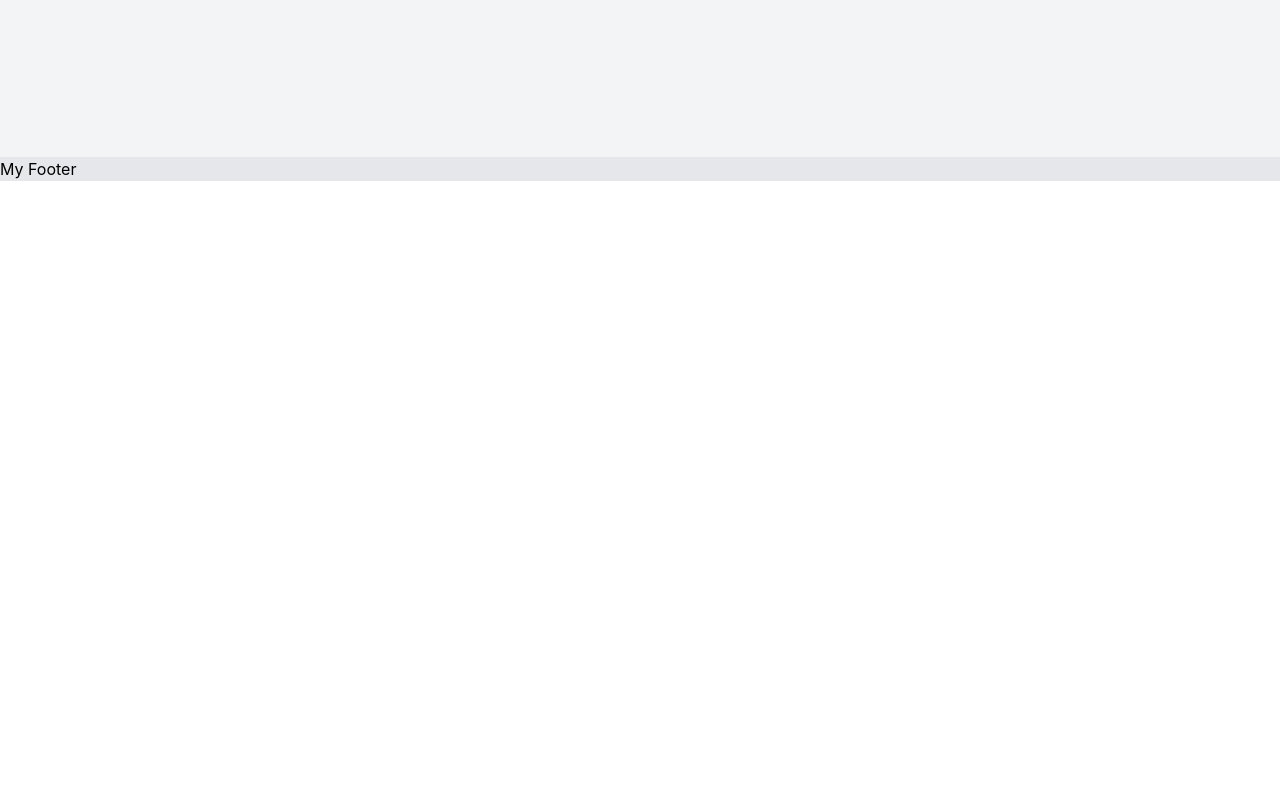
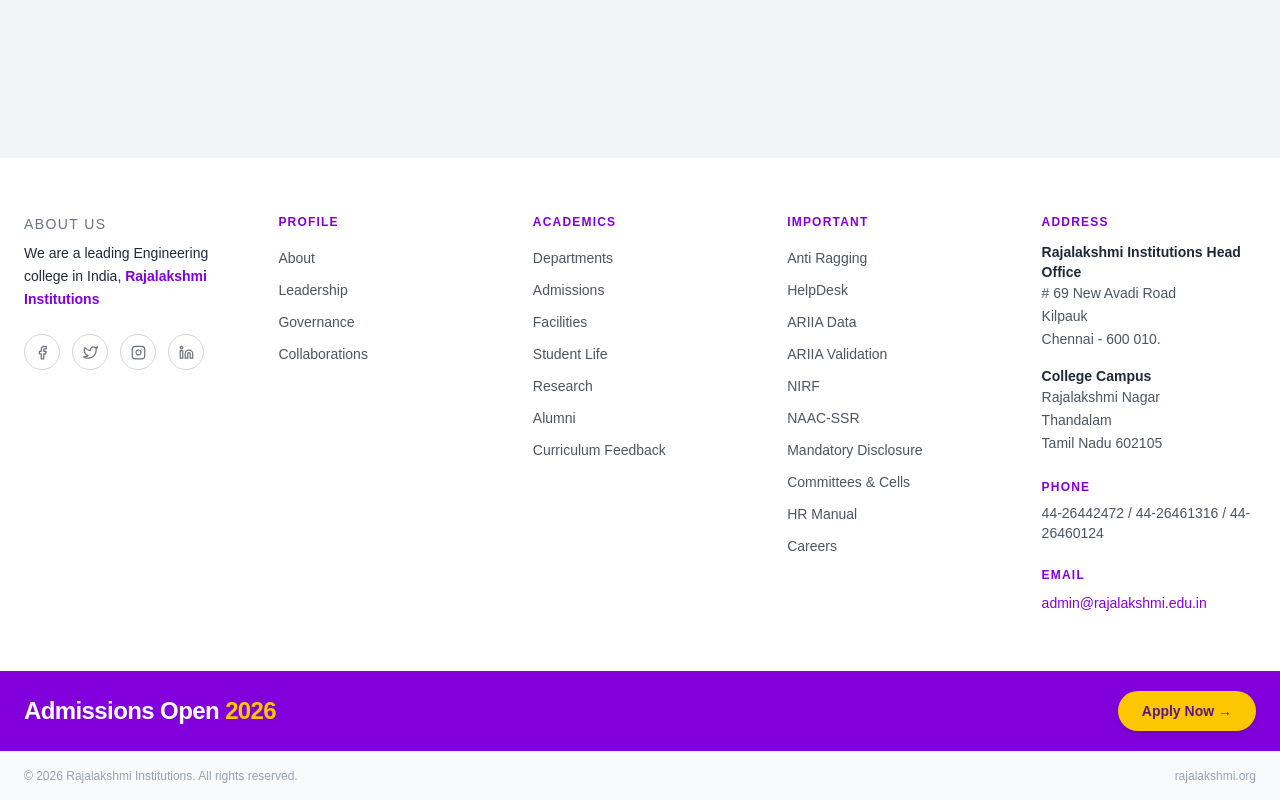
Before and after one commit to Kishore-vg04/KLNCE, a React (Vite) app in the folder Frontend/: page /about in a window 1280 px wide. Shown: the part 643-1443 px from the top of the page. Before the commit the page ends 824 px from the top, so only its background shows below. Built offline with nearby package versions, Linux system fonts and the light colour scheme.

Commit message:
add a footer component

```diff
--- a/Frontend/src/Component/Footer.jsx
+++ b/Frontend/src/Component/Footer.jsx
@@ -1,9 +1,221 @@
-import React from 'react'
+import { useState } from "react";
 
 const Footer = () => {
+  const [hoveredIcon, setHoveredIcon] = useState(null);
+
+  const profile = ["About", "Leadership", "Governance", "Collaborations"];
+  const academics = [
+    "Departments",
+    "Admissions",
+    "Facilities",
+    "Student Life",
+    "Research",
+    "Alumni",
+    "Curriculum Feedback",
+  ];
+  const important = [
+    "Anti Ragging",
+    "HelpDesk",
+    "ARIIA Data",
+    "ARIIA Validation",
+    "NIRF",
+    "NAAC-SSR",
+    "Mandatory Disclosure",
+    "Committees & Cells",
+  ];
+  const extra = ["HR Manual", "Careers"];
+
+  const socials = [
+    {
+      id: "fb",
+      label: "Facebook",
+      path: "M18 2h-3a5 5 0 0 0-5 5v3H7v4h3v8h4v-8h3l1-4h-4V7a1 1 0 0 1 1-1h3z",
+    },
+    {
+      id: "tw",
+      label: "Twitter",
+      path: "M23 3a10.9 10.9 0 0 1-3.14 1.53 4.48 4.48 0 0 0-7.86 3v1A10.66 10.66 0 0 1 3 4s-4 9 5 13a11.64 11.64 0 0 1-7 2c9 5 20 0 20-11.5a4.5 4.5 0 0 0-.08-.83A7.72 7.72 0 0 0 23 3z",
+    },
+    {
+      id: "ig",
+      label: "Instagram",
+      path: "M16 11.37A4 4 0 1 1 12.63 8 4 4 0 0 1 16 11.37zM17.5 6.5h.01M7 2h10a5 5 0 0 1 5 5v10a5 5 0 0 1-5 5H7a5 5 0 0 1-5-5V7a5 5 0 0 1 5-5z",
+    },
+    {
+      id: "li",
+      label: "LinkedIn",
+      path: "M16 8a6 6 0 0 1 6 6v7h-4v-7a2 2 0 0 0-2-2 2 2 0 0 0-2 2v7h-4v-7a6 6 0 0 1 6-6zM2 9h4v12H2z M4 6a2 2 0 1 0 0-4 2 2 0 0 0 0 4z",
+    },
+  ];
+
   return (
-    <div>My Footer</div>
-  )
-}
+    <footer
+      style={{ fontFamily: "sans-serif" }}
+      className="bg-white border-t border-gray-100 text-gray-700"
+    >
+      {/* Main footer grid */}
+      <div className="max-w-7xl mx-auto px-6 py-14 grid grid-cols-1 md:grid-cols-2 lg:grid-cols-5 gap-10">
+        {/* Brand column */}
+        <div className="lg:col-span-1 flex flex-col gap-6">
+          <div>
+            <p className="text-sm font-medium text-gray-500 uppercase tracking-widest mb-2">
+              About Us
+            </p>
+            <p className="text-gray-800 text-sm leading-relaxed font-medium">
+              We are a leading Engineering college in India,{" "}
+              <span className="text-purple-700 font-semibold">
+                Rajalakshmi Institutions
+              </span>
+            </p>
+          </div>
+          <div className="flex gap-3">
+            {socials.map((s) => (
+              <button
+                key={s.id}
+                onMouseEnter={() => setHoveredIcon(s.id)}
+                onMouseLeave={() => setHoveredIcon(null)}
+                aria-label={s.label}
+                className={`w-9 h-9 rounded-full border flex items-center justify-center transition-all duration-200 ${
+                  hoveredIcon === s.id
+                    ? "bg-purple-700 border-purple-700 text-white scale-110"
+                    : "border-gray-300 text-gray-500 hover:border-purple-400"
+                }`}
+              >
+                <svg
+                  xmlns="http://www.w3.org/2000/svg"
+                  width="15"
+                  height="15"
+                  viewBox="0 0 24 24"
+                  fill="none"
+                  stroke="currentColor"
+                  strokeWidth="2"
+                  strokeLinecap="round"
+                  strokeLinejoin="round"
+                >
+                  <path d={s.path} />
+                </svg>
+              </button>
+            ))}
+          </div>
+        </div>
 
-export default Footer
+        {/* Profile */}
+        <NavColumn title="Profile" links={profile} />
+
+        {/* Academics */}
+        <NavColumn title="Academics" links={academics} />
+
+        {/* Important */}
+        <div>
+          <p className="text-xs font-bold text-purple-700 uppercase tracking-widest mb-4">
+            Important
+          </p>
+          <ul className="space-y-2">
+            {[...important, ...extra].map((link) => (
+              <li key={link}>
+                <a
+                  href="#"
+                  className="text-sm text-gray-600 hover:text-purple-700 hover:translate-x-1 inline-block transition-all duration-150"
+                >
+                  {link}
+                </a>
+              </li>
+            ))}
+          </ul>
+        </div>
+
+        {/* Contact */}
+        <div className="flex flex-col gap-6">
+          <div>
+            <p className="text-xs font-bold text-purple-700 uppercase tracking-widest mb-3">
+              Address
+            </p>
+            <div className="space-y-4 text-sm text-gray-600 leading-relaxed">
+              <div>
+                <p className="font-semibold text-gray-800 text-sm">
+                  Rajalakshmi Institutions Head Office
+                </p>
+                <p># 69 New Avadi Road</p>
+                <p>Kilpauk</p>
+                <p>Chennai - 600 010.</p>
+              </div>
+              <div>
+                <p className="font-semibold text-gray-800 text-sm">
+                  College Campus
+                </p>
+                <p>Rajalakshmi Nagar</p>
+                <p>Thandalam</p>
+                <p>Tamil Nadu 602105</p>
+              </div>
+            </div>
+          </div>
+          <div>
+            <p className="text-xs font-bold text-purple-700 uppercase tracking-widest mb-2">
+              Phone
+            </p>
+            <p className="text-sm text-gray-600">
+              44-26442472 / 44-26461316 / 44-26460124
+            </p>
+          </div>
+          <div>
+            <p className="text-xs font-bold text-purple-700 uppercase tracking-widest mb-2">
+              Email
+            </p>
+            <a
+              href="mailto:admin@rajalakshmi.edu.in"
+              className="text-sm text-purple-700 hover:underline"
+            >
+              admin@rajalakshmi.edu.in
+            </a>
+          </div>
+        </div>
+      </div>
+
+      {/* Admission banner */}
+      <div className="bg-purple-700 text-white">
+        <div className="max-w-7xl mx-auto px-6 py-5 flex flex-col sm:flex-row items-center justify-between gap-4">
+          <p className="text-2xl font-bold tracking-tight">
+            Admissions Open{" "}
+            <span className="text-yellow-400">2026</span>
+          </p>
+          <a
+            href="#"
+            className="bg-yellow-400 text-purple-900 font-bold text-sm px-6 py-2.5 rounded-full hover:bg-yellow-300 transition-colors duration-200 shadow-md"
+          >
+            Apply Now →
+          </a>
+        </div>
+      </div>
+
+      {/* Bottom bar */}
+      <div className="bg-gray-50 border-t border-gray-100">
+        <div className="max-w-7xl mx-auto px-6 py-4 flex flex-col sm:flex-row items-center justify-between text-xs text-gray-400 gap-2">
+          <p>© {new Date().getFullYear()} Rajalakshmi Institutions. All rights reserved.</p>
+          <p>rajalakshmi.org</p>
+        </div>
+      </div>
+    </footer>
+  );
+};
+
+const NavColumn = ({ title, links }) => (
+  <div>
+    <p className="text-xs font-bold text-purple-700 uppercase tracking-widest mb-4">
+      {title}
+    </p>
+    <ul className="space-y-2">
+      {links.map((link) => (
+        <li key={link}>
+          <a
+            href="#"
+            className="text-sm text-gray-600 hover:text-purple-700 hover:translate-x-1 inline-block transition-all duration-150"
+          >
+            {link}
+          </a>
+        </li>
+      ))}
+    </ul>
+  </div>
+);
+
+export default Footer;
```
